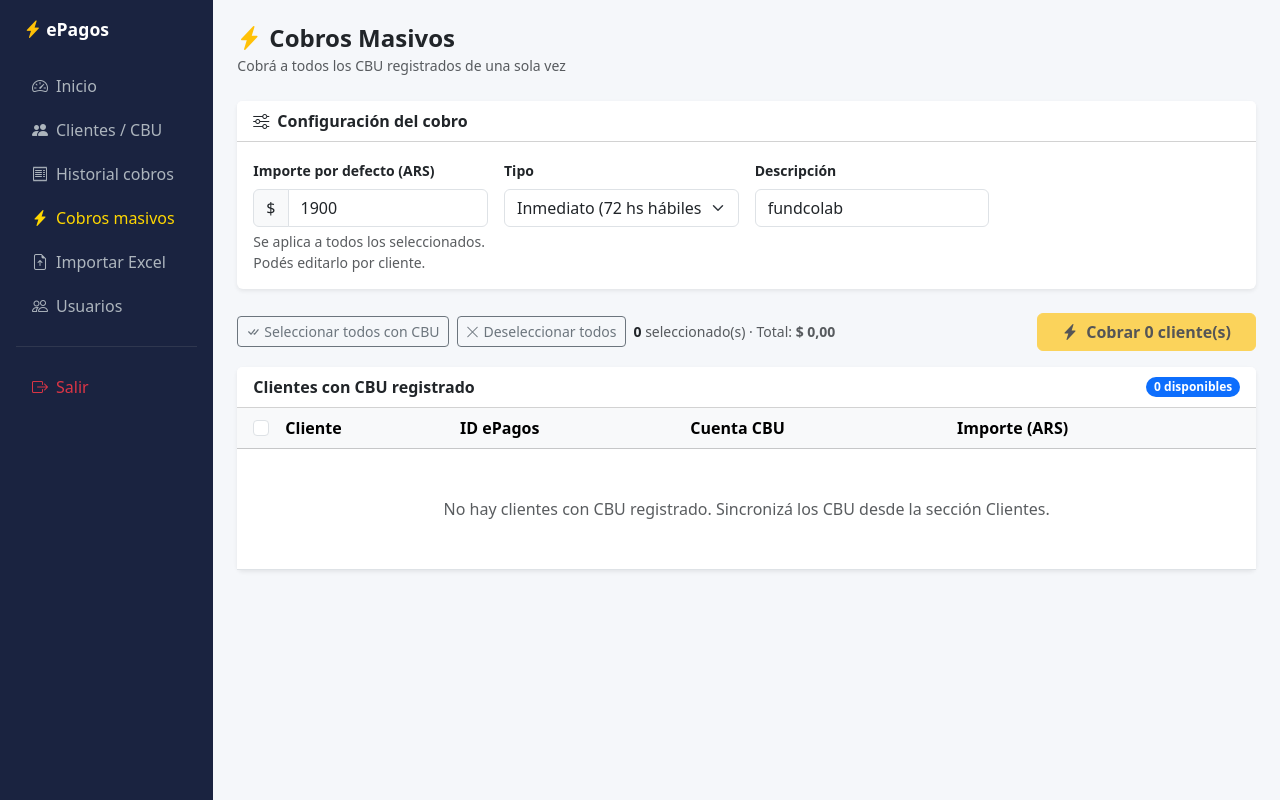
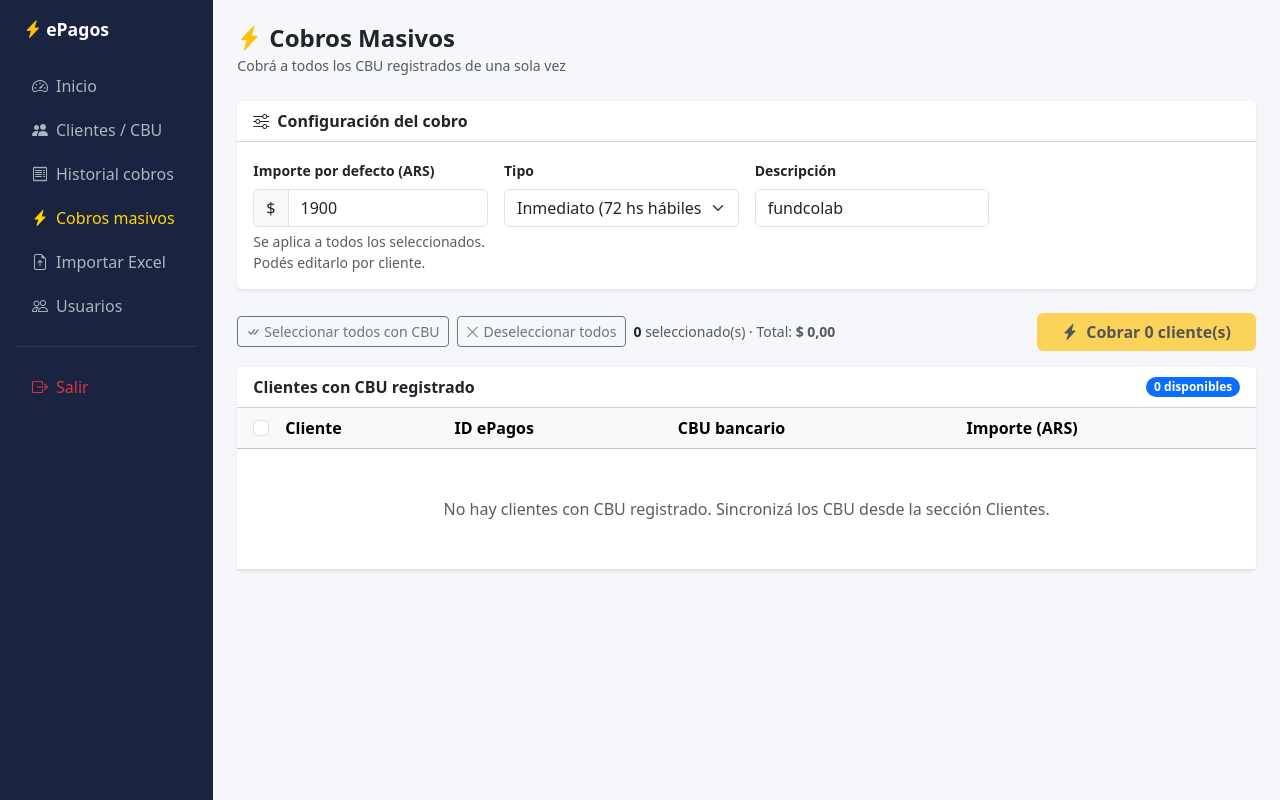
Before and after one commit to Franco12-stack/scraping-precio, a Python web app: template templates/dashboard/cobros_masivo.html in a window 1280 px wide. Run offline with Jinja, Linux system fonts and the light colour scheme; the template is opened without the code that fills it: most values are stand-ins (such as "Sample title", 1, 10 or a date in 2020).

Commit message:
Cobros masivos: mostrar CBU bancario real en vez del ID ePagos
La columna 'Cuenta CBU' ahora muestra el número de CBU de 22 dígitos.
El identificador_cuenta de ePagos (UUID) sigue usándose internamente
para los cobros.

https://claude.ai/code/session_01H2hacNFt5S6zaF3v8avYkP

```diff
--- a/templates/dashboard/cobros_masivo.html
+++ b/templates/dashboard/cobros_masivo.html
@@ -135,7 +135,7 @@
             </th>
             <th>Cliente</th>
             <th>ID ePagos</th>
-            <th>Cuenta CBU</th>
+              <th>CBU bancario</th>
             <th>Importe (ARS)</th>
           </tr>
         </thead>
@@ -155,7 +155,7 @@
               <td class="fw-semibold" x-text="row.apellido + ', ' + row.nombre"></td>
               <td class="font-monospace small text-muted" x-text="row.id_ep"></td>
               <td class="small">
-                <span x-text="row.id_cuenta"></span>
+                <span class="font-monospace" x-text="row.cbu || row.id_cuenta"></span>
                 <span class="text-muted ms-1" x-text="row.alias ? '(' + row.alias + ')' : ''"></span>
               </td>
               <td style="width:180px">
@@ -216,6 +216,7 @@ function masivosApp() {
             apellido:     cl.apellido,
             id_ep:        cl.identificador_cliente,
             id_cuenta:    ct.identificador_cuenta,
+            cbu:          ct.cbu || '',
             alias:        ct.alias,
             importe:      this.config.importe || '',
             seleccionado: true,
```
